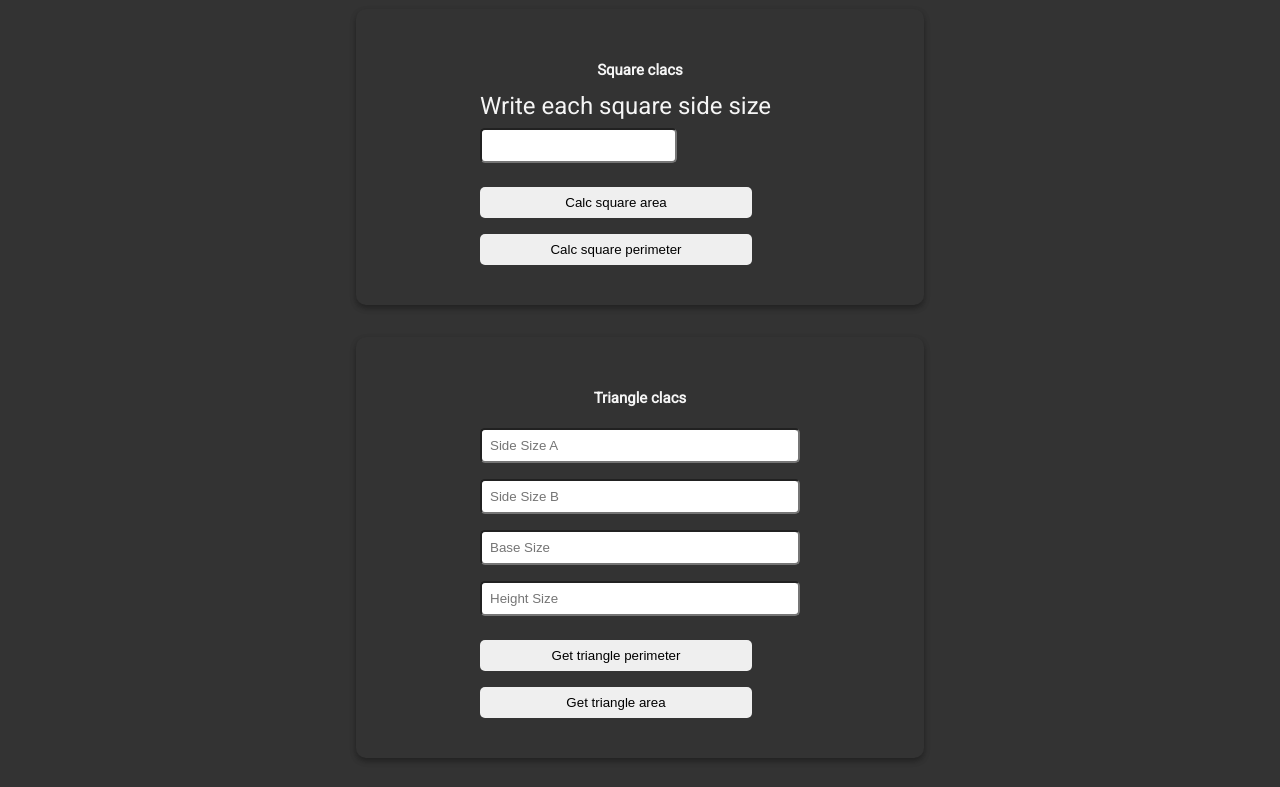
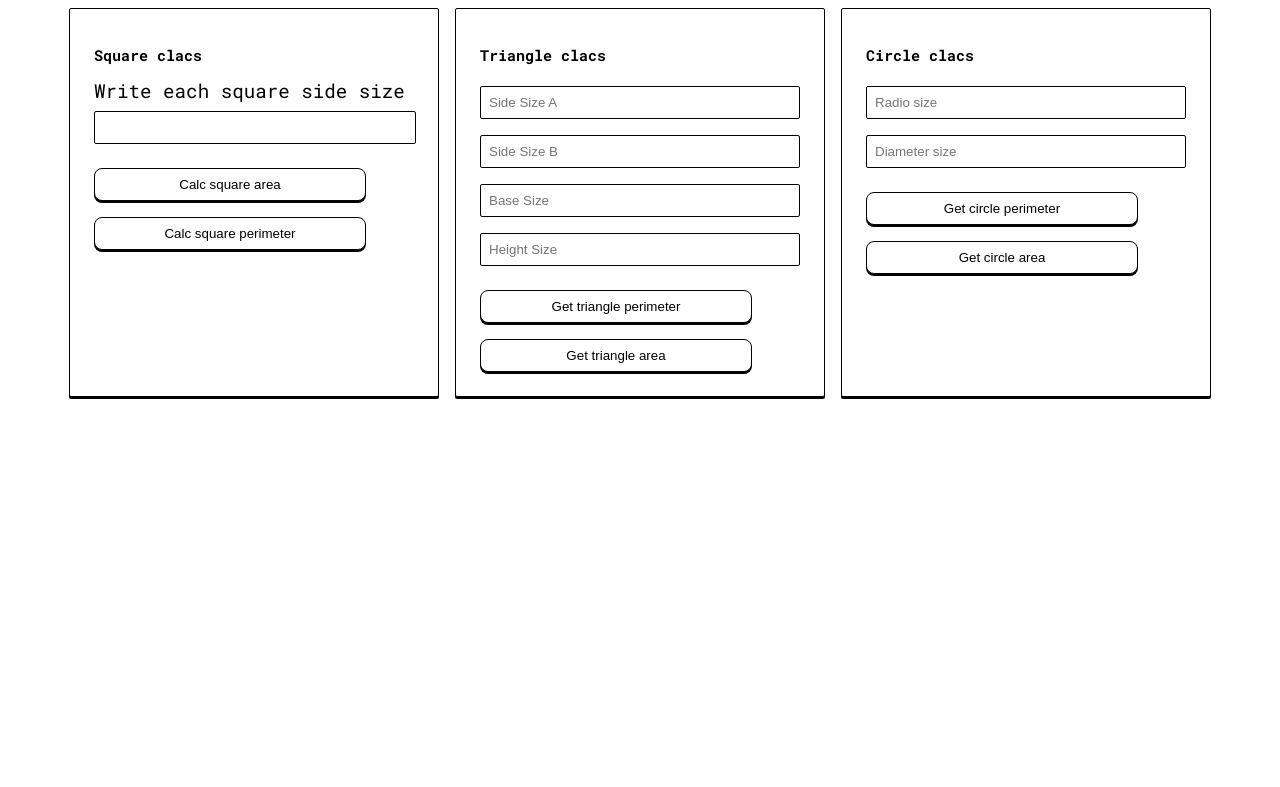
Before and after one commit to armandopbringas/arithmetic-calcs, a plain HTML site: page pages/geometric-calcs/geometric-calcs.html in a window 1280 px wide. Shown: the part 144-931 px from the top of the page. After the commit the page ends 800 px from the top, so only its background shows below. Drawn offline with Linux system fonts and the light colour scheme.

Commit message:
feat: :lipstick: Improving UI

```diff
--- a/index.css
+++ b/index.css
@@ -1,11 +1,9 @@
-@import url('https://fonts.googleapis.com/css2?family=Roboto:wght@100;300;400&display=swap');
+@import url('https://fonts.googleapis.com/css2?family=Roboto+Mono:wght@100;200;300;400;500;600;700&display=swap');
 
 body {
   margin: 0;
   font-size: 62.5%;
-  color: whitesmoke;
-  background-color: #333333;
-  font-family: 'Roboto', sans-serif;
+  font-family: Roboto Mono;
   max-width: 600px;
   margin: 0 auto;
 }
@@ -29,7 +27,7 @@ li {
 }
 
 a {
-  color: white;
+  color: black;
   cursor: pointer;
   font-size: 1.5rem;
   text-decoration: none;
--- a/pages/disaccount-prices/disaccount-prices.css
+++ b/pages/disaccount-prices/disaccount-prices.css
@@ -1,11 +1,9 @@
-@import url('https://fonts.googleapis.com/css2?family=Roboto:wght@100;300;400&display=swap');
+@import url("https://fonts.googleapis.com/css2?family=Roboto+Mono:wght@100;200;300;400;500;600;700&display=swap");
 
 body {
   margin: 0;
   font-size: 62.5%;
-  color: whitesmoke;
-  background-color: #333333;
-  font-family: 'Roboto', sans-serif;
+  font-family: Roboto Mono;
   max-width: 600px;
   margin: 0 auto;
 }
@@ -16,10 +14,18 @@ nav {
 }
 
 a {
+  color: #000;
   cursor: pointer;
   font-size: 1rem;
-  color: white;
   text-decoration: none;
+}
+
+a:hover {
+  text-decoration: underline;
+}
+
+a:hover {
+  text-decoration: underline;
 }
 
 .practical-js-wrapper {
@@ -28,16 +34,16 @@ a {
 }
 
 .main-wrapper {
+  width: fit-content;
+  margin: 2rem auto;
+  padding: 1.5rem;
   display: flex;
-  margin: 2rem 1rem;
-  padding: 2.5rem;
-  border-radius: 10px;
-  align-items: center;
   flex-direction: column;
   justify-content: center;
-  box-shadow:
-    0 3px 6px rgba(0,0,0,0.16),
-    0 3px 6px rgba(0,0,0,0.23);
+  border-radius: 2px;
+  border: 1px solid #000;
+  background: #fff;
+  box-shadow: 0px 2px 0px 0px #000;
 }
 
 .buttons-wrapper {
@@ -60,7 +66,9 @@ form {
 input {
   padding: 0.5rem;
   margin: 0.5rem 0;
-  border-radius: 5px;
+  border-radius: 2px;
+  border: 1px solid #000;
+  background: #fff;
 }
 
 label,
@@ -68,12 +76,15 @@ button {
   border: none;
   padding: 0.5rem;
   margin: 0.25rem 0.25rem 0 0;
-  border-radius: 5px;
 }
 
 button {
   width: 85%;
   margin: 1rem 0.75rem 0 0;
+  border-radius: 8px;
+  border: 1px solid #000;
+  background: #fff;
+  box-shadow: 0px 2px 0px 0px #000;
 }
 
 label {
--- a/pages/geometric-calcs/geometric-calcs.css
+++ b/pages/geometric-calcs/geometric-calcs.css
@@ -1,12 +1,9 @@
-@import url('https://fonts.googleapis.com/css2?family=Roboto:wght@100;300;400&display=swap');
+@import url("https://fonts.googleapis.com/css2?family=Roboto+Mono:wght@100;200;300;400;500;600;700&display=swap");
 
 body {
   margin: 0;
   font-size: 62.5%;
-  color: whitesmoke;
-  background-color: #333333;
-  font-family: 'Roboto', sans-serif;
-  max-width: 600px;
+  font-family: Roboto Mono;
   margin: 0 auto;
 }
 
@@ -16,33 +13,53 @@ nav {
 }
 
 a {
+  color: #000;
   cursor: pointer;
   font-size: 1rem;
-  color: white;
   text-decoration: none;
 }
 
+a:hover {
+  text-decoration: underline;
+}
+
 .practical-js-wrapper {
-  max-width: 500px;
-  margin: 2.5rem auto;
+  max-width: 1024px;
 }
 
 .main-wrapper {
+  width: fit-content;
+  padding: 1.5rem;
   display: flex;
-  margin: 2rem 1rem;
-  padding: 2.5rem;
-  border-radius: 10px;
-  align-items: center;
   flex-direction: column;
+  border-radius: 2px;
+  border: 1px solid #000;
+  background:#fff;
+  box-shadow: 0px 2px 0px 0px #000;
+}
+
+.responsive-box {
+  display: flex;
+  flex-wrap: wrap;
   justify-content: center;
-  box-shadow:
-    0 3px 6px rgba(0,0,0,0.16),
-    0 3px 6px rgba(0,0,0,0.23);
+  gap: 1rem;
+  margin: 1.5rem 0;
 }
 
 .buttons-wrapper {
   display: flex;
   align-items: center;
+}
+.square-title-box {
+  text-align: center;
+}
+
+.square-label {
+  font-size: 1.2rem;
+}
+
+.square-input {
+  width: 95%;
 }
 
 h1 {
@@ -60,7 +77,9 @@ form {
 input {
   padding: 0.5rem;
   margin: 0.5rem 0;
-  border-radius: 5px;
+  border-radius: 2px;
+  border: 1px solid #000;
+  background: #fff;
 }
 
 label,
@@ -68,12 +87,15 @@ button {
   border: none;
   padding: 0.5rem;
   margin: 0.25rem 0.25rem 0 0;
-  border-radius: 5px;
 }
 
 button {
   width: 85%;
   margin: 1rem 0.75rem 0 0;
+  border-radius: 8px;
+  border: 1px solid #000;
+  background: #fff;
+  box-shadow: 0px 2px 0px 0px #000;
 }
 
 label {
--- a/pages/geometric-calcs/geometric-calcs.html
+++ b/pages/geometric-calcs/geometric-calcs.html
@@ -12,14 +12,19 @@
   </nav>
   <main class="main-js-wrapper">
     <h1>Geometric calcs</h1>
+    <div class="responsive-box">
         <section class="main-wrapper">
           <h2>Square clacs</h2>
           <form class="formwrapp">
-        <div>
-          <label for="">
+            <div class="square-title-box">
+              <label for="" class="square-label">
                 Write each square side size
               </label>
-          <input id="input" type="number" />
+              <input
+                id="input"
+                type="number"
+                class="square-input"
+              />
             </div>
             <div>
               <button
@@ -83,6 +88,7 @@
             </div>
           </form>
         </section>
+    </div>
   </main>
 
   </main>
```
Lines whose indentation alone changed are shown as unchanged.
